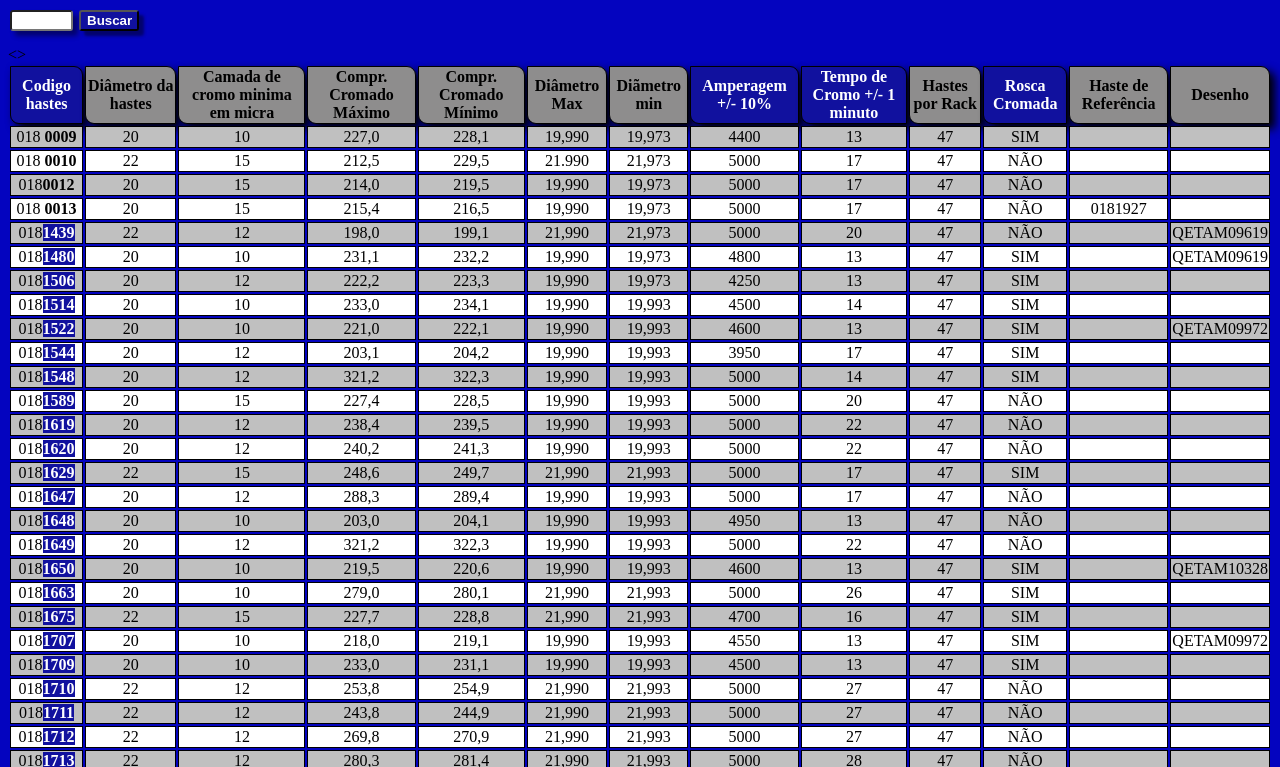
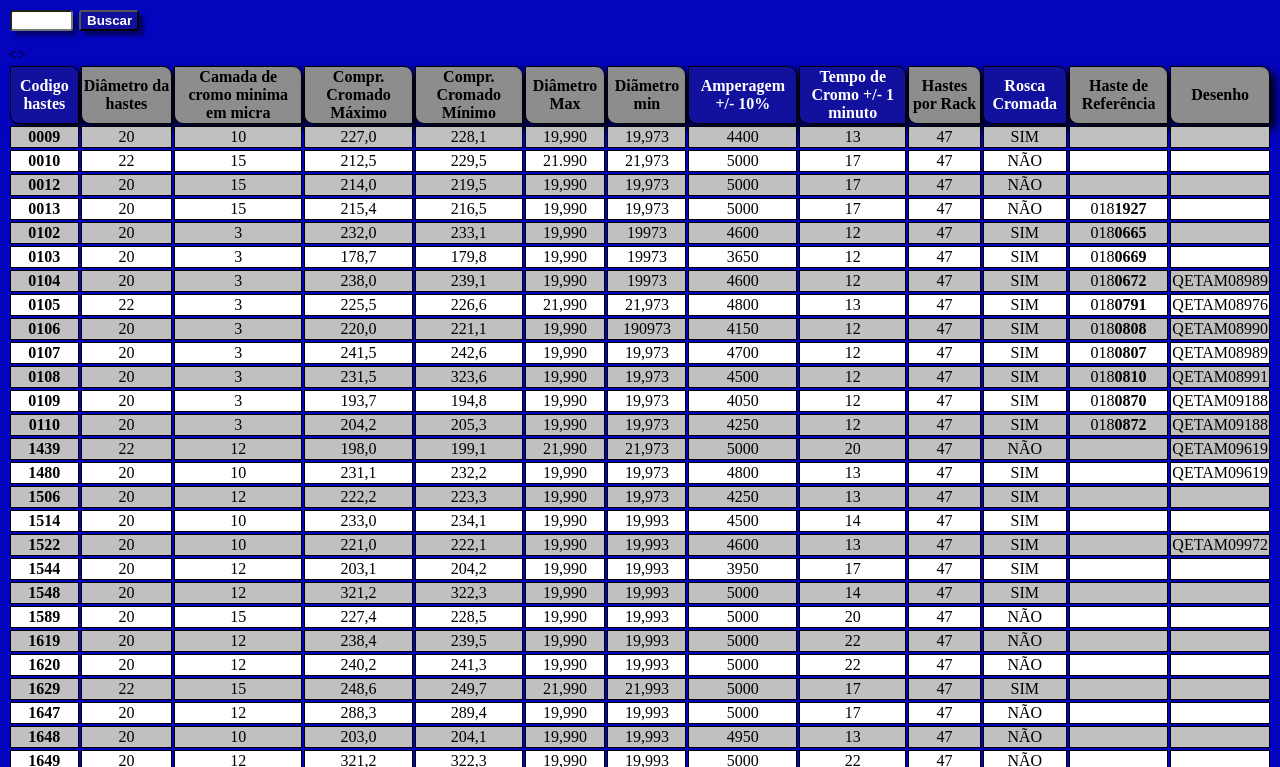
Before and after one commit to Regisrib/planilha-cromacao-hastes, a plain HTML site: page hastes.html in a window 1280 px wide. Shown: the part 185-952 px from the top of the page. Drawn offline with Linux system fonts and the light colour scheme.

Commit message:
adicionando dados na planilha

```diff
--- a/hastes.html
+++ b/hastes.html
@@ -22,36 +22,45 @@
     </tr>
   </thead>
   <tbody>
-    <tr class="cinza"><td>018 <strong>0009</strong></td><td>20</td><td>10</td><td>227,0</td><td>228,1</td><td>19,990</td><td>19,973</td><td>4400</td><td>13</td><td>47</td><td>SIM</td><td></td><td></td></tr>
-    <tr class="branco"><td>018 <strong>0010</strong></td><td>22</td><td>15</td><td>212,5</td><td>229,5</td><td>21.990</td><td>21,973</td><td>5000</td><td>17</td><td>47</td><td>NÃO</td><td></td><td></td></tr>
-    <tr class="cinza"><td>018<strong>0012</strong></td><td>20</td><td>15</td><td>214,0</td><td>219,5</td><td>19,990</td><td>19,973</td><td>5000</td><td>17</td><td>47</td><td>NÃO</td><td></td><td></td></tr>
-    <tr class="branco"><td>018 <strong>0013</strong></td><td>20</td><td>15</td><td>215,4</td><td>216,5</td><td>19,990</td><td>19,973</td><td>5000</td><td>17</td><td>47</td><td>NÃO</td><td>0181927</td><td></td></tr>
+    <tr class="cinza"><td><strong>0009</strong></td><td>20</td><td>10</td><td>227,0</td><td>228,1</td><td>19,990</td><td>19,973</td><td>4400</td><td>13</td><td>47</td><td>SIM</td><td></td><td></td></tr>
+    <tr class="branco"><td><strong>0010</strong></td><td>22</td><td>15</td><td>212,5</td><td>229,5</td><td>21.990</td><td>21,973</td><td>5000</td><td>17</td><td>47</td><td>NÃO</td><td></td><td></td></tr>
+    <tr class="cinza"><td><strong>0012</strong></td><td>20</td><td>15</td><td>214,0</td><td>219,5</td><td>19,990</td><td>19,973</td><td>5000</td><td>17</td><td>47</td><td>NÃO</td><td></td><td></td></tr>
+    <tr class="branco"><td><strong>0013</strong></td><td>20</td><td>15</td><td>215,4</td><td>216,5</td><td>19,990</td><td>19,973</td><td>5000</td><td>17</td><td>47</td><td>NÃO</td><td>018<strong>1927</strong></td><td></td></tr>
+    <tr class="cinza"><td><strong>0102</strong></td><td>20</td><td>3</td><td>232,0</td><td>233,1</td><td>19,990</td><td>19973</td><td>4600</td><td>12</td><td>47</td><td>SIM</td><td>018<strong>0665</strong></td><td></td></tr>
+    <tr class="branco"><td><strong>0103</strong></td><td>20</td><td>3</td><td>178,7</td><td>179,8</td><td>19,990</td><td>19973</td><td>3650</td><td>12</td><td>47</td><td>SIM</td><td>018<strong>0669</strong></td><td></td></tr>
+    <tr class="cinza"><td><strong>0104</strong></td><td>20</td><td>3</td><td>238,0</td><td>239,1</td><td>19,990</td><td>19973</td><td>4600</td><td>12</td><td>47</td><td>SIM</td><td>018<strong>0672</strong></td><td>QETAM08989</td></tr>
+    <tr class="branco"><td><strong>0105</strong></td><td>22</td><td>3</td><td>225,5</td><td>226,6</td><td>21,990</td><td>21,973</td><td>4800</td><td>13</td><td>47</td><td>SIM</td><td>018<strong>0791</strong></td><td>QETAM08976</td></tr>
+    <tr class="cinza"><td><strong>0106</strong></td><td>20</td><td>3</td><td>220,0</td><td>221,1</td><td>19,990</td><td>190973</td><td>4150</td><td>12</td><td>47</td><td>SIM</td><td>018<strong>0808</strong></td><td>QETAM08990</td></tr>
+    <tr class="branco"><td><strong>0107</strong></td><td>20</td><td>3</td><td>241,5</td><td>242,6</td><td>19,990</td><td>19,973</td><td>4700</td><td>12</td><td>47</td><td>SIM</td><td>018<strong>0807</strong></td><td>QETAM08989</td></tr>
+    <tr class="cinza"><td><strong>0108</strong></td><td>20</td><td>3</td><td>231,5</td><td>323,6</td><td>19,990</td><td>19,973</td><td>4500</td><td>12</td><td>47</td><td>SIM</td><td>018<strong>0810</strong></td><td>QETAM08991</td></tr>
+    <tr class="branco"><td><strong>0109</strong></td><td>20</td><td>3</td><td>193,7</td><td>194,8</td><td>19,990</td><td>19,973</td><td>4050</td><td>12</td><td>47</td><td>SIM</td><td>018<strong>0870</strong></td><td>QETAM09188</td></tr>
+    <tr class="cinza"><td><strong>0110</strong></td><td>20</td><td>3</td><td>204,2</td><td>205,3</td><td>19,990</td><td>19,973</td><td>4250</td><td>12</td><td>47</td><td>SIM</td><td>018<strong>0872</strong></td><td>QETAM09188</td></tr>
 
 
-    <tr class="cinza"><td>018<strong class="code">1439</strong></td><td>22</td><td>12</td><td>198,0</td><td>199,1</td><td>21,990</td><td>21,973</td><td>5000</td><td>20</td><td>47</td><td>NÃO</td><td></td><td>QETAM09619</td></tr>
-    <tr class="branco"><td>018<strong class="code">1480</strong></td><td>20</td><td>10</td><td>231,1</td><td>232,2</td><td>19,990</td><td>19,973</td><td>4800</td><td>13</td><td>47</td><td>SIM</td><td></td><td>QETAM09619</td></tr>
-    <tr class="cinza"><td>018<strong class="code">1506</strong></td><td>20</td><td>12</td><td>222,2</td><td>223,3</td><td>19,990</td><td>19,973</td><td>4250</td><td>13</td><td>47</td><td>SIM</td><td></td><><td></td></tr>
-    <tr class="branco"><td>018<strong class="code">1514</strong></td><td>20</td><td>10</td><td>233,0</td><td>234,1</td><td>19,990</td><td>19,993</td><td>4500</td><td>14</td><td>47</td><td>SIM</td><td><td></td></td></tr>
-    <tr class="cinza"><td>018<strong class="code">1522</strong></td><td>20</td><td>10</td><td>221,0</td><td>222,1</td><td>19,990</td><td>19,993</td><td>4600</td><td>13</td><td>47</td><td>SIM</td><td></td><td>QETAM09972</td></tr>
-    <tr class="branco"><td>018<strong class="code">1544</strong></td><td>20</td><td>12</td><td>203,1</td><td>204,2</td><td>19,990</td><td>19,993</td><td>3950</td><td>17</td><td>47</td><td>SIM</td><td></td><td></td></tr>
-    <tr class="cinza"><td>018<strong class="code">1548</strong></td><td>20</td><td>12</td><td>321,2</td><td>322,3</td><td>19,990</td><td>19,993</td><td>5000</td><td>14</td><td>47</td><td>SIM</td><td></td><td></td></tr>
-    <tr class="branco"><td>018<strong class="code">1589</strong></td><td>20</td><td>15</td><td>227,4</td><td>228,5</td><td>19,990</td><td>19,993</td><td>5000</td><td>20</td><td>47</td><td>NÃO</td><td></td><td></td></tr>
-    <tr class="cinza"><td>018<strong class="code">1619</strong></td><td>20</td><td>12</td><td>238,4</td><td>239,5</td><td>19,990</td><td>19,993</td><td>5000</td><td>22</td><td>47</td><td>NÃO</td><td></td><td></td></tr>
-    <tr class="branco"><td>018<strong class="code">1620</strong></td><td>20</td><td>12</td><td>240,2</td><td>241,3</td><td>19,990</td><td>19,993</td><td>5000</td><td>22</td><td>47</td><td>NÃO</td><td></td><td></td></tr>
-    <tr class="cinza"><td>018<strong class="code">1629</strong></td><td>22</td><td>15</td><td>248,6</td><td>249,7</td><td>21,990</td><td>21,993</td><td>5000</td><td>17</td><td>47</td><td>SIM</td><td></td><td></td></tr>
-    <tr class="branco"><td>018<strong class="code">1647</strong></td><td>20</td><td>12</td><td>288,3</td><td>289,4</td><td>19,990</td><td>19,993</td><td>5000</td><td>17</td><td>47</td><td>NÃO</td><td></td><td></td></tr>
-    <tr class="cinza"><td>018<strong class="code">1648</strong></td><td>20</td><td>10</td><td>203,0</td><td>204,1</td><td>19,990</td><td>19,993</td><td>4950</td><td>13</td><td>47</td><td>NÃO</td><td></td><td></td></tr>
-    <tr class="branco"><td>018<strong class="code">1649</strong></td><td>20</td><td>12</td><td>321,2</td><td>322,3</td><td>19,990</td><td>19,993</td><td>5000</td><td>22</td><td>47</td><td>NÃO</td><td></td><td></td></tr>
-    <tr class="cinza"><td>018<strong class="code">1650</strong></td><td>20</td><td>10</td><td>219,5</td><td>220,6</td><td>19,990</td><td>19,993</td><td>4600</td><td>13</td><td>47</td><td>SIM</td><td></td><td>QETAM10328</td></tr>
-    <tr class="branco"><td>018<strong class="code">1663</strong></td><td>20</td><td>10</td><td>279,0</td><td>280,1</td><td>21,990</td><td>21,993</td><td>5000</td><td>26</td><td>47</td><td>SIM</td><td></td><td></td></tr>
-    <tr class="cinza"><td>018<strong class="code">1675</strong></td><td>22</td><td>15</td><td>227,7</td><td>228,8</td><td>21,990</td><td>21,993</td><td>4700</td><td>16</td><td>47</td><td>SIM</td><td></td><td></td></tr>
-    <tr class="branco"><td>018<strong class="code">1707</strong></td><td>20</td><td>10</td><td>218,0</td><td>219,1</td><td>19,990</td><td>19,993</td><td>4550</td><td>13</td><td>47</td><td>SIM</td><td></td><td>QETAM09972</td></tr>
-    <tr class="cinza"><td>018<strong class="code">1709</strong></td><td>20</td><td>10</td><td>233,0</td><td>231,1</td><td>19,990</td><td>19,993</td><td>4500</td><td>13</td><td>47</td><td>SIM</td><td></td><td></td></tr>
-    <tr class="branco"><td>018<strong class="code">1710</strong></td><td>22</td><td>12</td><td>253,8</td><td>254,9</td><td>21,990</td><td>21,993</td><td>5000</td><td>27</td><td>47</td><td>NÃO</td><td></td><td></td></tr>
-    <tr class="cinza"><td>018<strong class="code">1711</strong></td><td>22</td><td>12</td><td>243,8</td><td>244,9</td><td>21,990</td><td>21,993</td><td>5000</td><td>27</td><td>47</td><td>NÃO</td><td></td><td></td></tr>
-    <tr class="branco"><td>018<strong class="code">1712</strong></td><td>22</td><td>12</td><td>269,8</td><td>270,9</td><td>21,990</td><td>21,993</td><td>5000</td><td>27</td><td>47</td><td>NÃO</td><td></td><td></td></tr>
-    <tr class="cinza"><td>018<strong class="code">1713</strong></td><td>22</td><td>12</td><td>280,3</td><td>281,4</td><td>21,990</td><td>21,993</td><td>5000</td><td>28</td><td>47</td><td>NÃO</td><td></td><td></td></tr>
-    <tr class="branco"><td>018<strong class="code">1714</strong></td><td>22</td><td>15</td><td>238,0</td><td>239,1</td><td>21,990</td><td>21,993</td><td>5000</td><td>25</td><td>47</td><td>NÃO</td><td></td><td></td></tr>
+    <tr class="cinza"><td><strong>1439</strong></td><td>22</td><td>12</td><td>198,0</td><td>199,1</td><td>21,990</td><td>21,973</td><td>5000</td><td>20</td><td>47</td><td>NÃO</td><td></td><td>QETAM09619</td></tr>
+    <tr class="branco"><td><strong>1480</strong></td><td>20</td><td>10</td><td>231,1</td><td>232,2</td><td>19,990</td><td>19,973</td><td>4800</td><td>13</td><td>47</td><td>SIM</td><td></td><td>QETAM09619</td></tr>
+    <tr class="cinza"><td><strong>1506</strong></td><td>20</td><td>12</td><td>222,2</td><td>223,3</td><td>19,990</td><td>19,973</td><td>4250</td><td>13</td><td>47</td><td>SIM</td><td></td><><td></td></tr>
+    <tr class="branco"><td><strong>1514</strong></td><td>20</td><td>10</td><td>233,0</td><td>234,1</td><td>19,990</td><td>19,993</td><td>4500</td><td>14</td><td>47</td><td>SIM</td><td><td></td></td></tr>
+    <tr class="cinza"><td><strong>1522</strong></td><td>20</td><td>10</td><td>221,0</td><td>222,1</td><td>19,990</td><td>19,993</td><td>4600</td><td>13</td><td>47</td><td>SIM</td><td></td><td>QETAM09972</td></tr>
+    <tr class="branco"><td><strong>1544</strong></td><td>20</td><td>12</td><td>203,1</td><td>204,2</td><td>19,990</td><td>19,993</td><td>3950</td><td>17</td><td>47</td><td>SIM</td><td></td><td></td></tr>
+    <tr class="cinza"><td><strong>1548</strong></td><td>20</td><td>12</td><td>321,2</td><td>322,3</td><td>19,990</td><td>19,993</td><td>5000</td><td>14</td><td>47</td><td>SIM</td><td></td><td></td></tr>
+    <tr class="branco"><td><strong>1589</strong></td><td>20</td><td>15</td><td>227,4</td><td>228,5</td><td>19,990</td><td>19,993</td><td>5000</td><td>20</td><td>47</td><td>NÃO</td><td></td><td></td></tr>
+    <tr class="cinza"><td><strong>1619</strong></td><td>20</td><td>12</td><td>238,4</td><td>239,5</td><td>19,990</td><td>19,993</td><td>5000</td><td>22</td><td>47</td><td>NÃO</td><td></td><td></td></tr>
+    <tr class="branco"><td><strong>1620</strong></td><td>20</td><td>12</td><td>240,2</td><td>241,3</td><td>19,990</td><td>19,993</td><td>5000</td><td>22</td><td>47</td><td>NÃO</td><td></td><td></td></tr>
+    <tr class="cinza"><td><strong>1629</strong></td><td>22</td><td>15</td><td>248,6</td><td>249,7</td><td>21,990</td><td>21,993</td><td>5000</td><td>17</td><td>47</td><td>SIM</td><td></td><td></td></tr>
+    <tr class="branco"><td><strong>1647</strong></td><td>20</td><td>12</td><td>288,3</td><td>289,4</td><td>19,990</td><td>19,993</td><td>5000</td><td>17</td><td>47</td><td>NÃO</td><td></td><td></td></tr>
+    <tr class="cinza"><td><strong>1648</strong></td><td>20</td><td>10</td><td>203,0</td><td>204,1</td><td>19,990</td><td>19,993</td><td>4950</td><td>13</td><td>47</td><td>NÃO</td><td></td><td></td></tr>
+    <tr class="branco"><td><strong>1649</strong></td><td>20</td><td>12</td><td>321,2</td><td>322,3</td><td>19,990</td><td>19,993</td><td>5000</td><td>22</td><td>47</td><td>NÃO</td><td></td><td></td></tr>
+    <tr class="cinza"><td><strong>1650</strong></td><td>20</td><td>10</td><td>219,5</td><td>220,6</td><td>19,990</td><td>19,993</td><td>4600</td><td>13</td><td>47</td><td>SIM</td><td></td><td>QETAM10328</td></tr>
+    <tr class="branco"><td><strong>1663</strong></td><td>20</td><td>10</td><td>279,0</td><td>280,1</td><td>21,990</td><td>21,993</td><td>5000</td><td>26</td><td>47</td><td>SIM</td><td></td><td></td></tr>
+    <tr class="cinza"><td><strong>1675</strong></td><td>22</td><td>15</td><td>227,7</td><td>228,8</td><td>21,990</td><td>21,993</td><td>4700</td><td>16</td><td>47</td><td>SIM</td><td></td><td></td></tr>
+    <tr class="branco"><td><strong>1707</strong></td><td>20</td><td>10</td><td>218,0</td><td>219,1</td><td>19,990</td><td>19,993</td><td>4550</td><td>13</td><td>47</td><td>SIM</td><td></td><td>QETAM09972</td></tr>
+    <tr class="cinza"><td><strong>1709</strong></td><td>20</td><td>10</td><td>233,0</td><td>231,1</td><td>19,990</td><td>19,993</td><td>4500</td><td>13</td><td>47</td><td>SIM</td><td></td><td></td></tr>
+    <tr class="branco"><td><strong>1710</strong></td><td>22</td><td>12</td><td>253,8</td><td>254,9</td><td>21,990</td><td>21,993</td><td>5000</td><td>27</td><td>47</td><td>NÃO</td><td></td><td></td></tr>
+    <tr class="cinza"><td><strong>1711</strong></td><td>22</td><td>12</td><td>243,8</td><td>244,9</td><td>21,990</td><td>21,993</td><td>5000</td><td>27</td><td>47</td><td>NÃO</td><td></td><td></td></tr>
+    <tr class="branco"><td><strong>1712</strong></td><td>22</td><td>12</td><td>269,8</td><td>270,9</td><td>21,990</td><td>21,993</td><td>5000</td><td>27</td><td>47</td><td>NÃO</td><td></td><td></td></tr>
+    <tr class="cinza"><td><strong>1713</strong></td><td>22</td><td>12</td><td>280,3</td><td>281,4</td><td>21,990</td><td>21,993</td><td>5000</td><td>28</td><td>47</td><td>NÃO</td><td></td><td></td></tr>
+    <tr class="branco"><td><strong>1714</strong></td><td>22</td><td>15</td><td>238,0</td><td>239,1</td><td>21,990</td><td>21,993</td><td>5000</td><td>25</td><td>47</td><td>NÃO</td><td></td><td></td></tr>
   </tbody>
 </table>
 </section>
```
